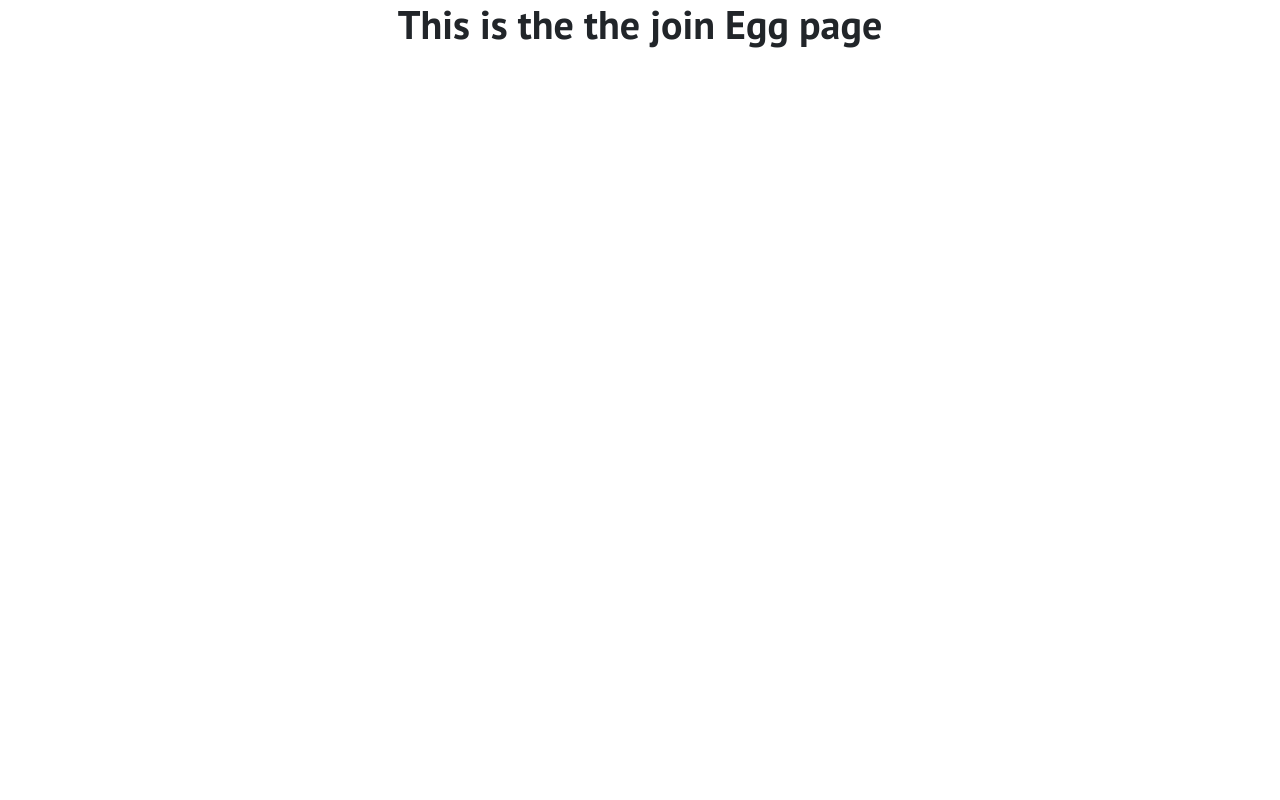
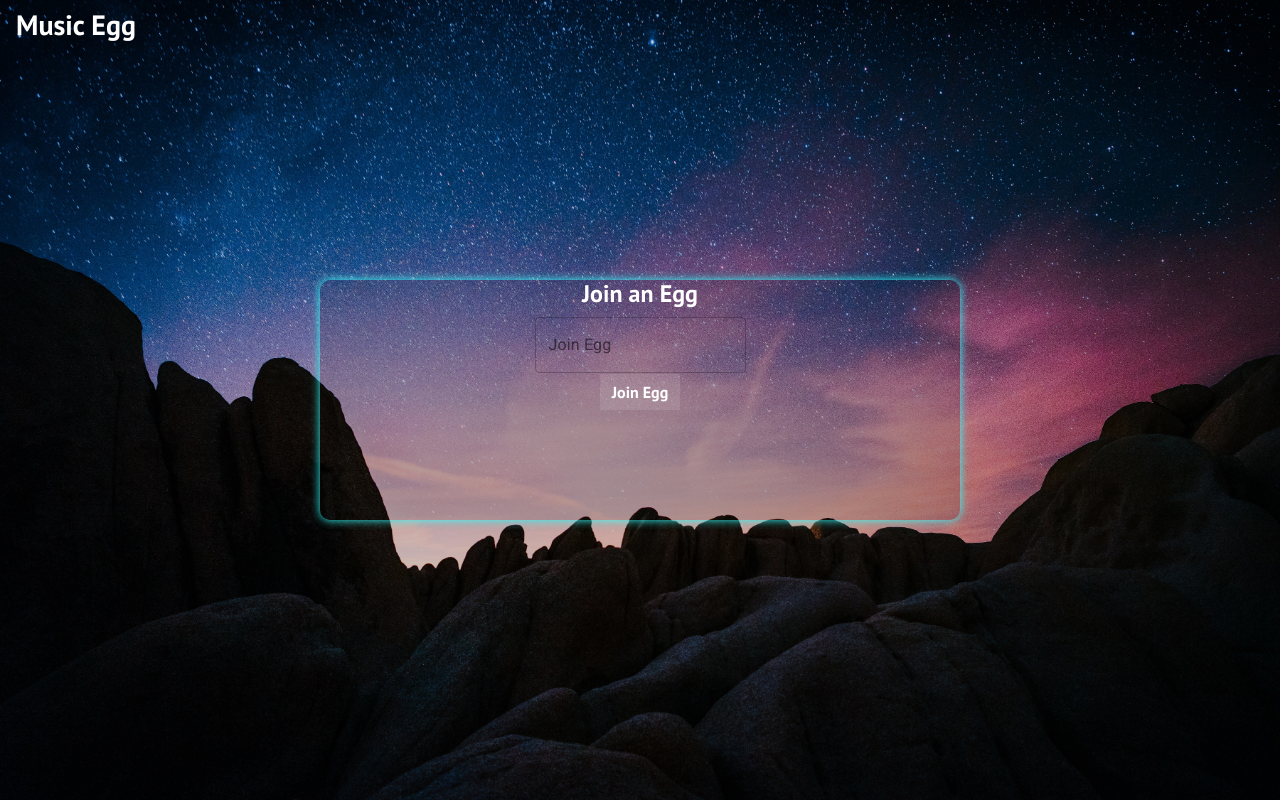
Before and after one commit to Isaac3N/MusicEggg, a React (Create React App) app in the folder frontend/: page /JoinEgg in a window 1280 px wide. Built offline with nearby package versions, Linux system fonts and the light colour scheme.

Commit message:
join egg page created

```diff
--- /dev/null
+++ b/frontend/src/components/pages/JoinEgg.css
@@ -0,0 +1,27 @@
+.hero-container {
+    background: url('../../assets/image4.jpg') center center/cover no-repeat;
+    height: 100vh;
+    width: 100%;
+    display: flex;
+    flex-direction: column;
+    justify-content: center;
+    align-items: center;
+    box-shadow: inset 0 0 0 1000px rgba(0, 0, 0, 0.2);
+    object-fit: contain;
+  }
+
+.joinRoom {
+    height: 30%;
+    width: 50%;
+    border-radius: 10px;
+    display: flex;
+    flex-direction: column;
+    align-items: center;
+    background: rgba(0, 0, 0, 0.1);
+    box-shadow: 0 0 10px rgb(51,255,255);
+    color: #fff;
+    position: absolute;
+    top: 50%;
+    left: 50%;
+    transform: translate(-50%, -50%);
+}
--- a/frontend/src/components/pages/JoinEgg.js
+++ b/frontend/src/components/pages/JoinEgg.js
@@ -1,9 +1,28 @@
 import React from 'react'
+import './JoinEgg.css'
+import { Link } from 'react-router-dom';
+import TextField from "@material-ui/core/TextField";
 
 const JoinEgg = () => {
     return (
-        <div>
-            <h1>This is the the join Egg page</h1>
+        <div className='hero-container'>
+
+            <Link to=''>
+                <h3 className ='top-left'>Music Egg</h3>
+            </Link>
+            <div class = 'container'>
+                <div className ='joinRoom'>
+                    <h4>Join an Egg </h4>
+                    <TextField id="outlined-search"
+                        label="Join Egg"
+                        type="search"
+                        variant="outlined" />
+                    <div className="btn btn-one">
+                        <span>Join Egg</span>
+                    </div>
+                </div>
+
+            </div>
         </div>
     )
 }
```
